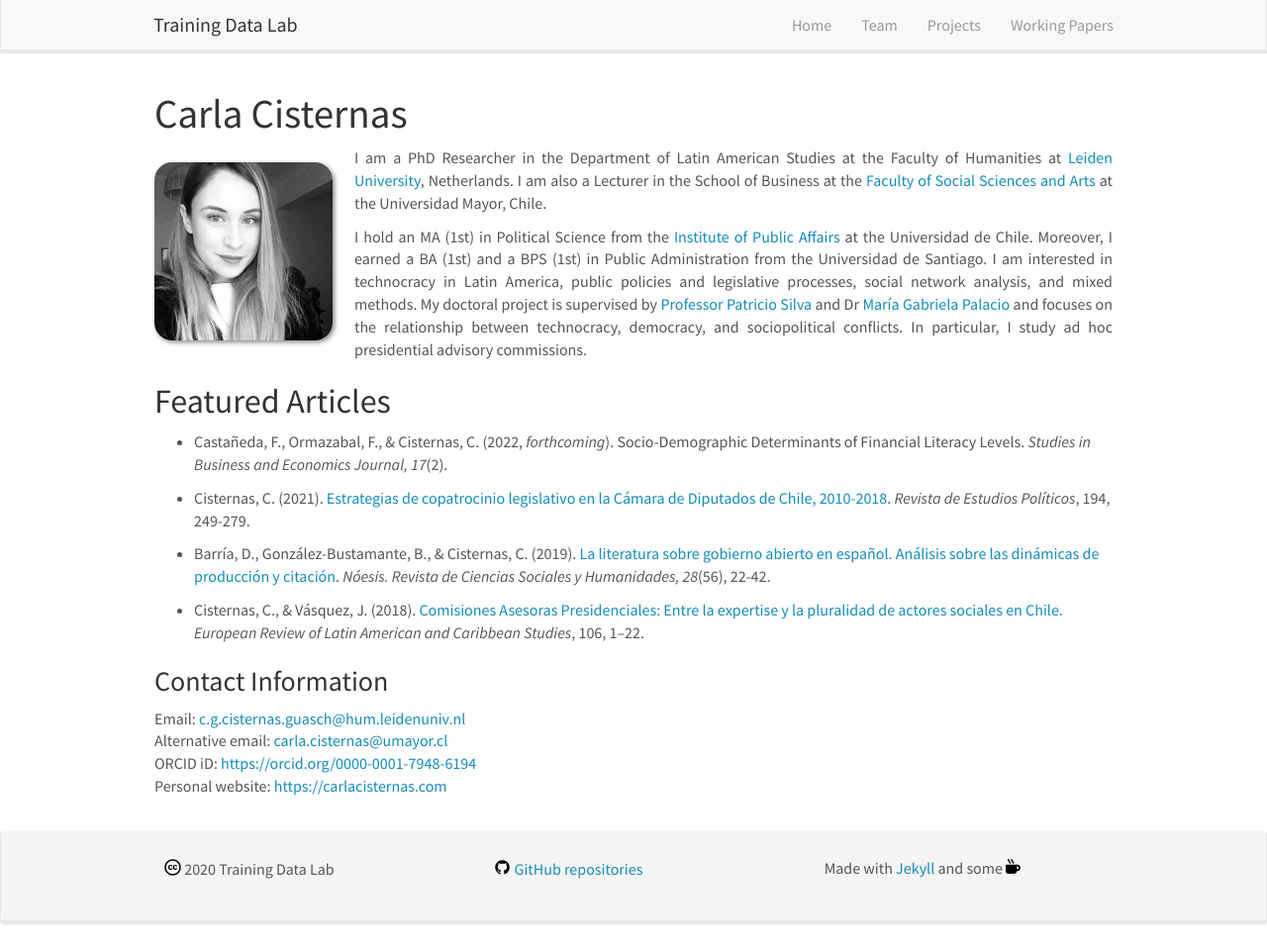
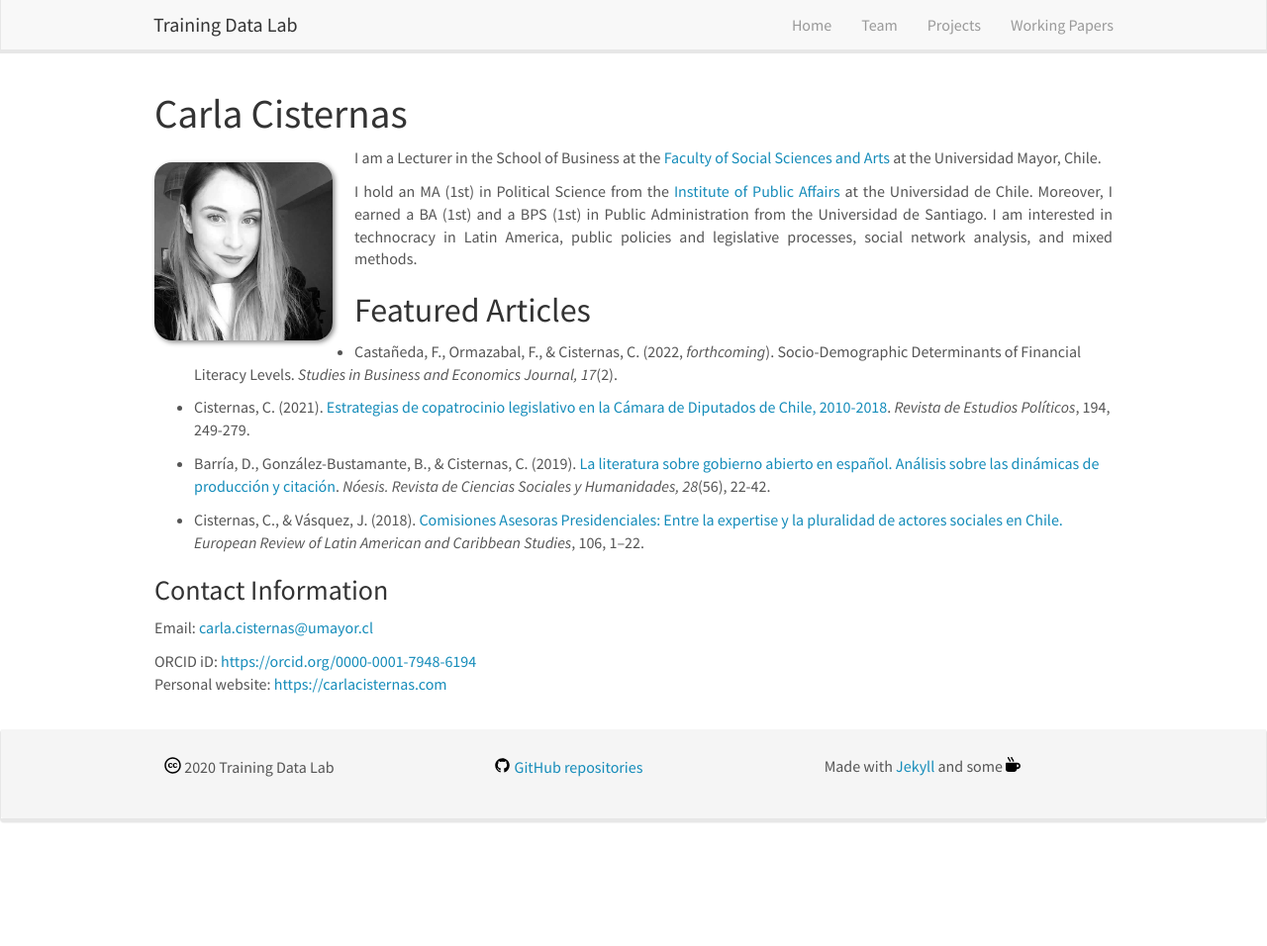
Before and after one commit to training-datalab/old-training-datalab.com, a Jekyll site: the page built from _pages/ccisternas.md, in a window 1280 px wide and 956 px high. Shown: the whole window at 99% size. Built offline with Jekyll 4.4.1, drawn with Linux system fonts in a browser that asks for light colours; nearby versions of some CDN libraries; some of the changed lines change nothing that is shown.

Commit message:
Update ccisternas.md
Co-Authored-By: Carla Cisternas <carla.cisternas@umayor.cl>

```diff
--- a/_pages/ccisternas.md
+++ b/_pages/ccisternas.md
@@ -10,9 +10,13 @@
 
 <img src="https://training-datalab.com/images/team/ccisternas.jpg" class="img-responsive" width="180px" style="float: left" />
 
-<p align="justify">I am a PhD Researcher in the Department of Latin American Studies at the Faculty of Humanities at <a href="https://www.universiteitleiden.nl/" target="_blank">Leiden University</a>, Netherlands. I am also a Lecturer in the School of Business at the <a href="https://www.umayor.cl/um/facultades/humanidades/10000" target="_blank">Faculty of Social Sciences and Arts</a> at the Universidad Mayor, Chile. </p>
+<!-- <p align="justify">I am a PhD Researcher in the Department of Latin American Studies at the Faculty of Humanities at <a href="https://www.universiteitleiden.nl/" target="_blank">Leiden University</a>, Netherlands. I am also a Lecturer in the School of Business at the <a href="https://www.umayor.cl/um/facultades/humanidades/10000" target="_blank">Faculty of Social Sciences and Arts</a> at the Universidad Mayor, Chile. </p> -->
 
-<p align="justify">I hold an MA (1st) in Political Science from the <a href="http://www.inap.uchile.cl/" target="_blank">Institute of Public Affairs</a>  at the Universidad de Chile. Moreover, I earned a BA (1st) and a BPS (1st) in Public Administration from the Universidad de Santiago. I am interested in technocracy in Latin America, public policies and legislative processes, social network analysis, and mixed methods. My doctoral project is supervised by <a href="https://www.universiteitleiden.nl/en/staffmembers/patricio-silva#tab-1" target="_blank">Professor Patricio Silva</a> and Dr <a href="https://www.universiteitleiden.nl/en/staffmembers/maria-gabriela-palacio-ludena#tab-1" target="_blank">María Gabriela Palacio</a> and focuses on the relationship between technocracy, democracy, and sociopolitical conflicts. In particular, I study ad hoc presidential advisory commissions.</p>
+<p align="justify">I am  a Lecturer in the School of Business at the <a href="https://www.umayor.cl/um/facultades/humanidades/10000" target="_blank">Faculty of Social Sciences and Arts</a> at the Universidad Mayor, Chile. </p>
+
+<!-- <p align="justify">I hold an MA (1st) in Political Science from the <a href="http://www.inap.uchile.cl/" target="_blank">Institute of Public Affairs</a>  at the Universidad de Chile. Moreover, I earned a BA (1st) and a BPS (1st) in Public Administration from the Universidad de Santiago. I am interested in technocracy in Latin America, public policies and legislative processes, social network analysis, and mixed methods. My doctoral project is supervised by <a href="https://www.universiteitleiden.nl/en/staffmembers/patricio-silva#tab-1" target="_blank">Professor Patricio Silva</a> and Dr <a href="https://www.universiteitleiden.nl/en/staffmembers/maria-gabriela-palacio-ludena#tab-1" target="_blank">María Gabriela Palacio</a> and focuses on the relationship between technocracy, democracy, and sociopolitical conflicts. In particular, I study ad hoc presidential advisory commissions.</p> -->
+
+<p align="justify">I hold an MA (1st) in Political Science from the <a href="http://www.inap.uchile.cl/" target="_blank">Institute of Public Affairs</a>  at the Universidad de Chile. Moreover, I earned a BA (1st) and a BPS (1st) in Public Administration from the Universidad de Santiago. I am interested in technocracy in Latin America, public policies and legislative processes, social network analysis, and mixed methods.</p>
 
 ## Featured Articles
 
@@ -26,8 +30,10 @@
 
 ### Contact Information
 
-Email: <a href="mailto:c.g.cisternas.guasch@hum.leidenuniv.nl">c.g.cisternas.guasch@hum.leidenuniv.nl</a><br />
-Alternative email: <a href="mailto:carla.cisternas@umayor.cl">carla.cisternas@umayor.cl</a><br />
+<!-- Email: <a href="mailto:c.g.cisternas.guasch@hum.leidenuniv.nl">c.g.cisternas.guasch@hum.leidenuniv.nl</a><br /> -->
+Email: <a href="mailto:carla.cisternas@umayor.cl">carla.cisternas@umayor.cl</a><br />
+
+<!-- Alternative email: <a href="mailto:carla.cisternas@umayor.cl">carla.cisternas@umayor.cl</a><br /> -->
 ORCID iD: <a href="https://orcid.org/0000-0001-7948-6194" target="_blank">https://orcid.org/0000-0001-7948-6194</a><br />
 Personal website: <a href="https://carlacisternas.com/" target="_blank">https://carlacisternas.com</a><br />
 <!-- Institutional website: <a href="" target="_blank"></a><br /> -->
```
